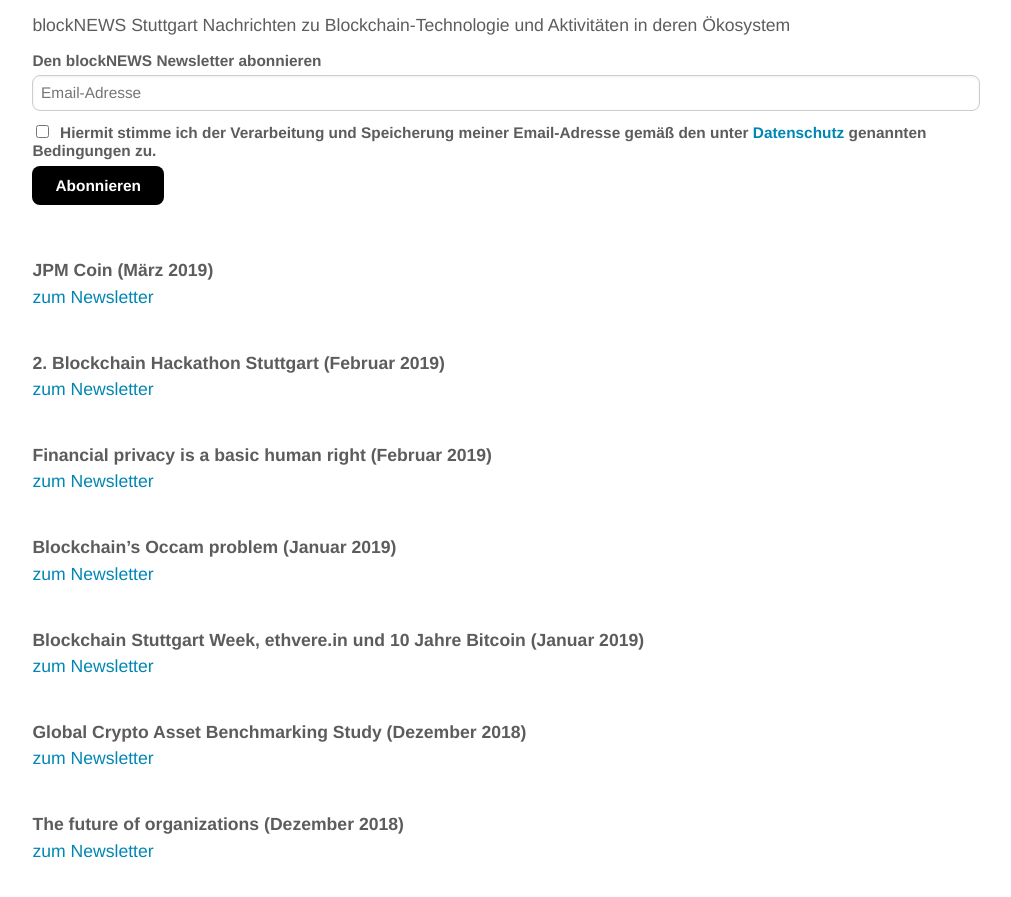
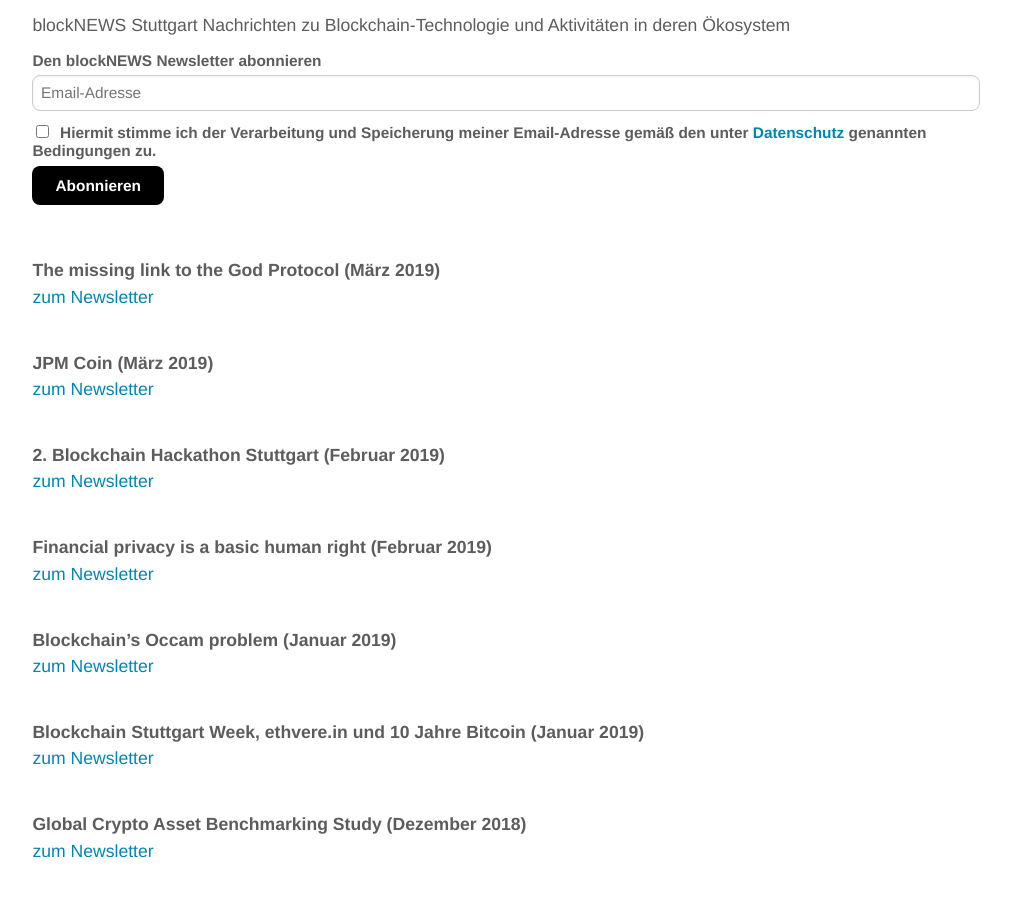
Before and after one commit to blocklab/site, a Jekyll site: the page built from newsletter.md, in a window 1280 px wide and 900 px high, scrolled down 529 px. Shown: the top 897 px of the window, without its empty margins (134-1145 px from the left). Built offline with Jekyll 4.4.1, drawn with Linux system fonts in a browser that asks for light colours; comment, search, counter and statistics services are not loaded.

Commit message:
Update newsletter.md

```diff
--- a/newsletter.md
+++ b/newsletter.md
@@ -33,6 +33,11 @@ Nachrichten zu Blockchain-Technologie und Aktivitäten in deren Ökosystem
 <!--End mc_embed_signup-->
 
 <br>
+<br>
+**The missing link to the God Protocol (März 2019)**
+<br>
+[zum Newsletter](https://mailchi.mp/64b52ecd82a8/blockchain-in-der-kw16-private-key-und-wallet-sicherheit-735285)
+
 <br>
 **JPM Coin (März 2019)**
 <br>
```
